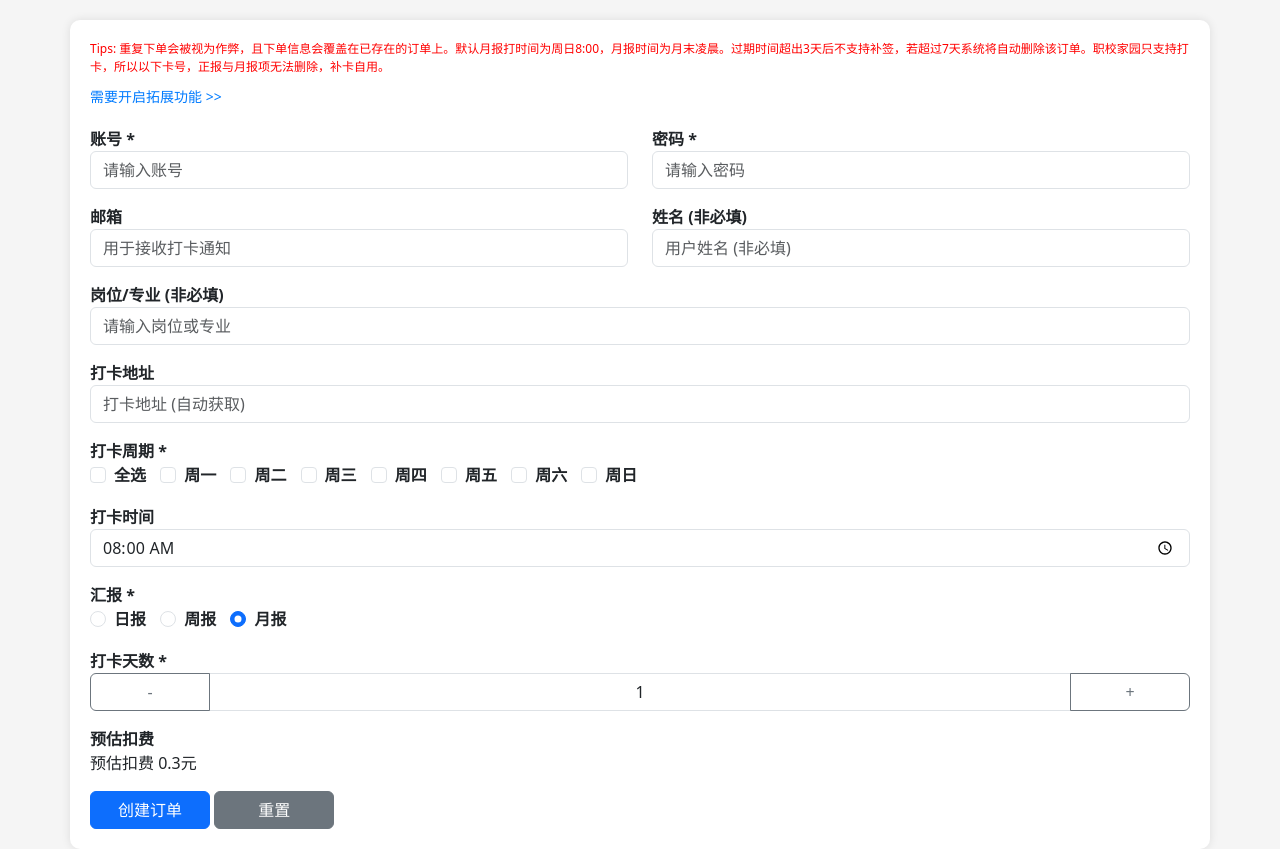
After one commit to luoxiafeng/autoDaka, a Flask app: page /zhixun in a window 1280 px wide. The commit adds this page. Run offline with Flask 3, Linux system fonts and the light colour scheme.

Commit message:
click zhixiaojiayuan ok

```diff
--- a/app.py
+++ b/app.py
@@ -63,6 +63,10 @@ def logout():
     session.pop('username', None)
     return redirect(url_for('login'))
 
+@app.route('/zhixun')
+def zhixun():
+    return render_template('zhixun.html')
+
 # 启动应用前初始化数据库
 if __name__ == '__main__':
     init_db()
--- /dev/null
+++ b/templates/zhixun.html
@@ -0,0 +1,167 @@
+<!DOCTYPE html>
+<html lang="zh-CN">
+<head>
+    <meta charset="UTF-8">
+    <meta name="viewport" content="width=device-width, initial-scale=1.0">
+    <title>职校家园</title>
+    <link href="https://cdn.jsdelivr.net/npm/bootstrap@5.3.0/dist/css/bootstrap.min.css" rel="stylesheet">
+    <style>
+        body {
+            background-color: #f5f5f5;
+        }
+        .container {
+            background-color: white;
+            padding: 20px;
+            border-radius: 10px;
+            box-shadow: 0 0 10px rgba(0, 0, 0, 0.1);
+            margin-top: 20px;
+        }
+        .form-group {
+            margin-bottom: 1.5rem;
+        }
+        label {
+            font-weight: bold;
+        }
+        .form-check-inline {
+            margin-right: 10px;
+        }
+        .btn {
+            width: 120px;
+        }
+        .tips {
+            color: red;
+            font-size: 12px;
+            margin-bottom: 10px;
+        }
+        .note {
+            color: #007bff;
+            font-size: 14px;
+            margin-bottom: 20px;
+        }
+    </style>
+</head>
+<body>
+    <div class="container">
+        <p class="tips">
+            Tips: 重复下单会被视为作弊，且下单信息会覆盖在已存在的订单上。默认月报打时间为周日8:00，月报时间为月末凌晨。过期时间超出3天后不支持补签，若超过7天系统将自动删除该订单。职校家园只支持打卡，所以以下卡号，正报与月报项无法删除，补卡自用。
+        </p>
+
+        <p class="note">
+            需要开启拓展功能 >>
+        </p>
+
+        <form>
+            <!-- 帐号密码输入 -->
+            <div class="row mb-3">
+                <div class="col">
+                    <label for="account">账号 *</label>
+                    <input type="text" class="form-control" id="account" placeholder="请输入账号" required>
+                </div>
+                <div class="col">
+                    <label for="password">密码 *</label>
+                    <input type="password" class="form-control" id="password" placeholder="请输入密码" required>
+                </div>
+            </div>
+
+            <div class="row mb-3">
+                <div class="col">
+                    <label for="email">邮箱</label>
+                    <input type="email" class="form-control" id="email" placeholder="用于接收打卡通知">
+                </div>
+                <div class="col">
+                    <label for="name">姓名 (非必填)</label>
+                    <input type="text" class="form-control" id="name" placeholder="用户姓名 (非必填)">
+                </div>
+            </div>
+
+            <div class="mb-3">
+                <label for="profession">岗位/专业 (非必填)</label>
+                <input type="text" class="form-control" id="profession" placeholder="请输入岗位或专业">
+            </div>
+
+            <div class="mb-3">
+                <label>打卡地址</label>
+                <input type="text" class="form-control" placeholder="打卡地址 (自动获取)">
+            </div>
+
+            <!-- 打卡设置 -->
+            <div class="mb-3">
+                <label>打卡周期 *</label><br>
+                <div class="form-check form-check-inline">
+                    <input class="form-check-input" type="checkbox" id="allDays" value="全选">
+                    <label class="form-check-label" for="allDays">全选</label>
+                </div>
+                <div class="form-check form-check-inline">
+                    <input class="form-check-input" type="checkbox" id="monday" value="周一">
+                    <label class="form-check-label" for="monday">周一</label>
+                </div>
+                <div class="form-check form-check-inline">
+                    <input class="form-check-input" type="checkbox" id="tuesday" value="周二">
+                    <label class="form-check-label" for="tuesday">周二</label>
+                </div>
+                <div class="form-check form-check-inline">
+                    <input class="form-check-input" type="checkbox" id="wednesday" value="周三">
+                    <label class="form-check-label" for="wednesday">周三</label>
+                </div>
+                <div class="form-check form-check-inline">
+                    <input class="form-check-input" type="checkbox" id="thursday" value="周四">
+                    <label class="form-check-label" for="thursday">周四</label>
+                </div>
+                <div class="form-check form-check-inline">
+                    <input class="form-check-input" type="checkbox" id="friday" value="周五">
+                    <label class="form-check-label" for="friday">周五</label>
+                </div>
+                <div class="form-check form-check-inline">
+                    <input class="form-check-input" type="checkbox" id="saturday" value="周六">
+                    <label class="form-check-label" for="saturday">周六</label>
+                </div>
+                <div class="form-check form-check-inline">
+                    <input class="form-check-input" type="checkbox" id="sunday" value="周日">
+                    <label class="form-check-label" for="sunday">周日</label>
+                </div>
+            </div>
+
+            <div class="mb-3">
+                <label for="time">打卡时间</label>
+                <input type="time" class="form-control" id="time" value="08:00">
+            </div>
+
+            <div class="mb-3">
+                <label>汇报 *</label><br>
+                <div class="form-check form-check-inline">
+                    <input class="form-check-input" type="radio" name="report" id="daily" value="日报">
+                    <label class="form-check-label" for="daily">日报</label>
+                </div>
+                <div class="form-check form-check-inline">
+                    <input class="form-check-input" type="radio" name="report" id="weekly" value="周报">
+                    <label class="form-check-label" for="weekly">周报</label>
+                </div>
+                <div class="form-check form-check-inline">
+                    <input class="form-check-input" type="radio" name="report" id="monthly" value="月报" checked>
+                    <label class="form-check-label" for="monthly">月报</label>
+                </div>
+            </div>
+
+            <div class="mb-3">
+                <label>打卡天数 *</label>
+                <div class="input-group">
+                    <button class="btn btn-outline-secondary" type="button">-</button>
+                    <input type="text" class="form-control text-center" value="1">
+                    <button class="btn btn-outline-secondary" type="button">+</button>
+                </div>
+            </div>
+
+            <div class="mb-3">
+                <label>预估扣费</label>
+                <p>预估扣费 0.3元</p>
+            </div>
+
+            <!-- 提交按钮 -->
+            <button type="submit" class="btn btn-primary">创建订单</button>
+            <button type="reset" class="btn btn-secondary">重置</button>
+        </form>
+    </div>
+
+    <script src="https://cdn.jsdelivr.net/npm/bootstrap@5.3.0/dist/js/bootstrap.bundle.min.js"></script>
+</body>
+</html>
```
Also changed, not shown: templates/layout.html (+62 -61 lines).
